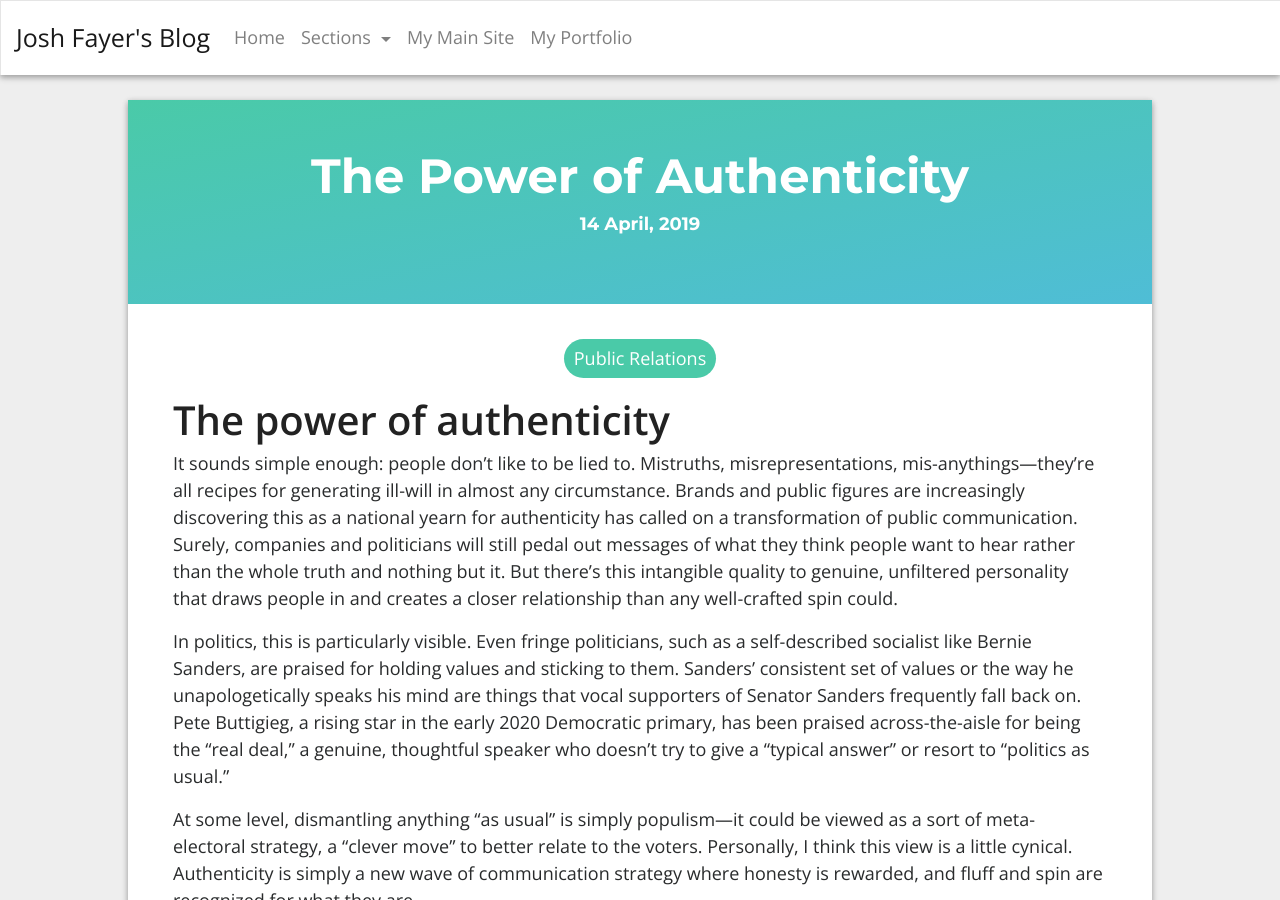
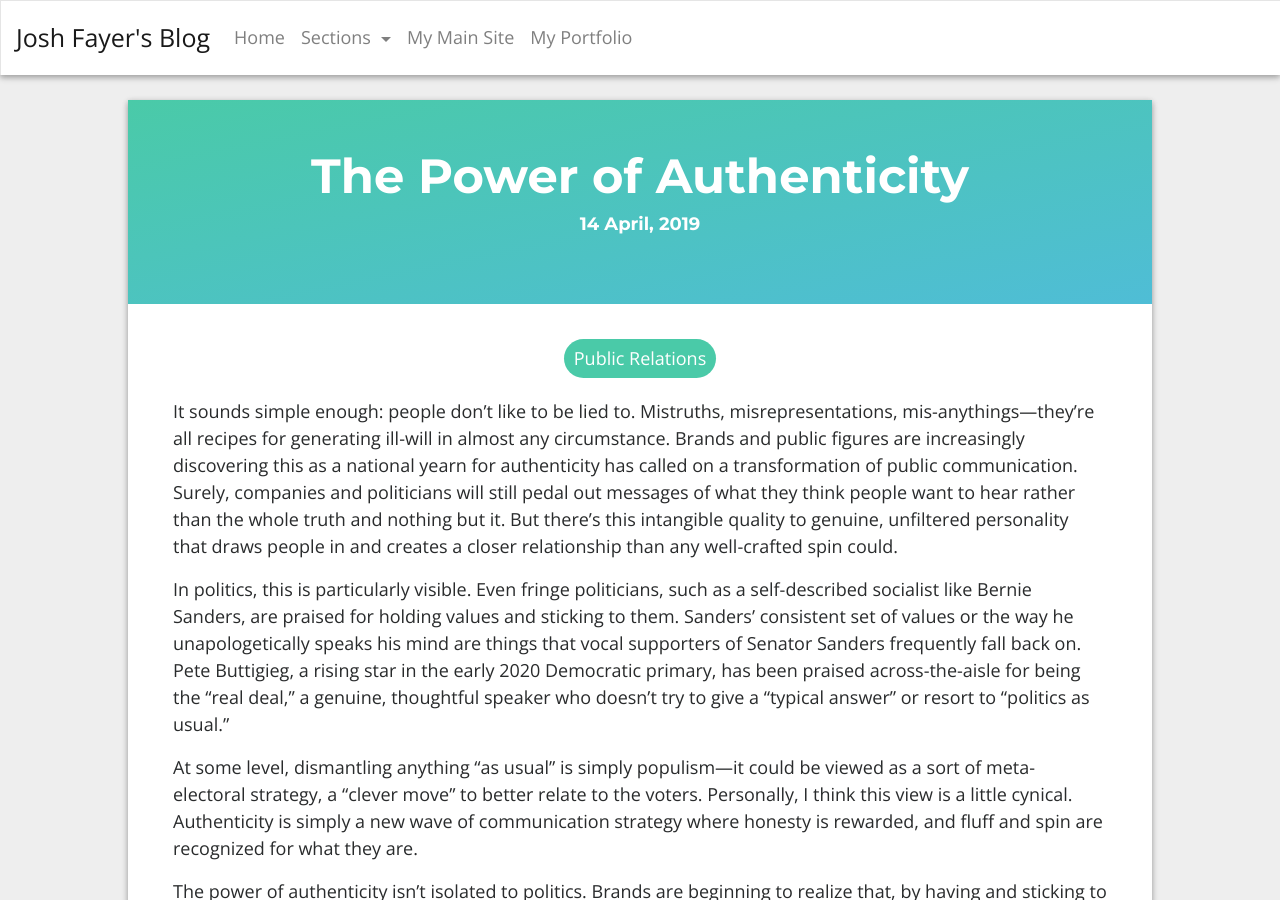
Before and after one commit to Crecker2/blog, a Jekyll site: the page built from _posts/2019-04-14-the-power-of-authenticity.md, in a window 1280 px wide and 900 px high. Built offline with Jekyll 4.4.1, drawn with Linux system fonts in a browser that asks for light colours; comment, search, counter and statistics services are not loaded.

Commit message:
removed duplicate title

```diff
--- a/_posts/2019-04-14-the-power-of-authenticity.md
+++ b/_posts/2019-04-14-the-power-of-authenticity.md
@@ -4,8 +4,6 @@ layout: post
 categories: [Public Relations]
 preview: "Public relations practitioners have always felt the need to combat the 'spin master' perception that delegitimizes the industry and makes our communications efforts less effective. Now, companies are just getting around to finding a real, tangible way to accomplish this: speaking the truth."
 ---
-
-# The power of authenticity
 
 It sounds simple enough: people don’t like to be lied to. Mistruths, misrepresentations, mis-anythings—they’re all recipes for generating ill-will in almost any circumstance. Brands and public figures are increasingly discovering this as a national yearn for authenticity has called on a transformation of public communication. Surely, companies and politicians will still pedal out messages of what they think people want to hear rather than the whole truth and nothing but it. But there’s this intangible quality to genuine, unfiltered personality that draws people in and creates a closer relationship than any well-crafted spin could.
 
```
